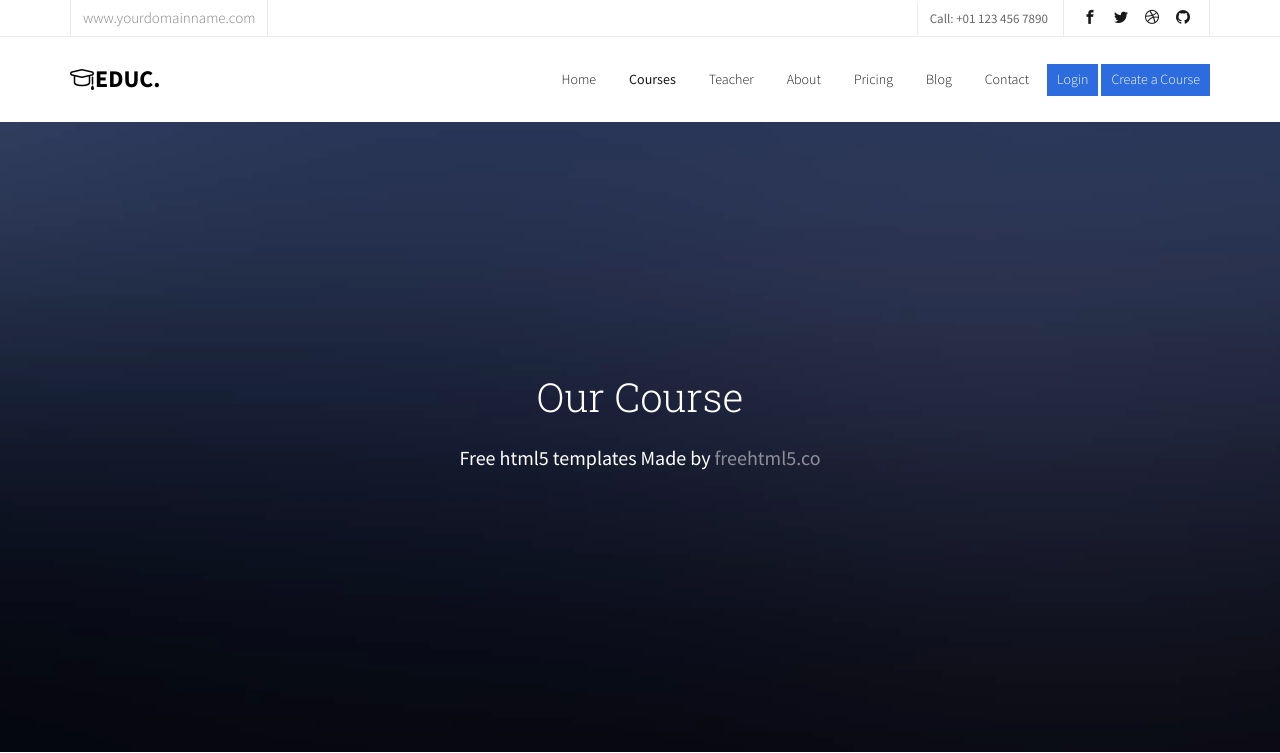
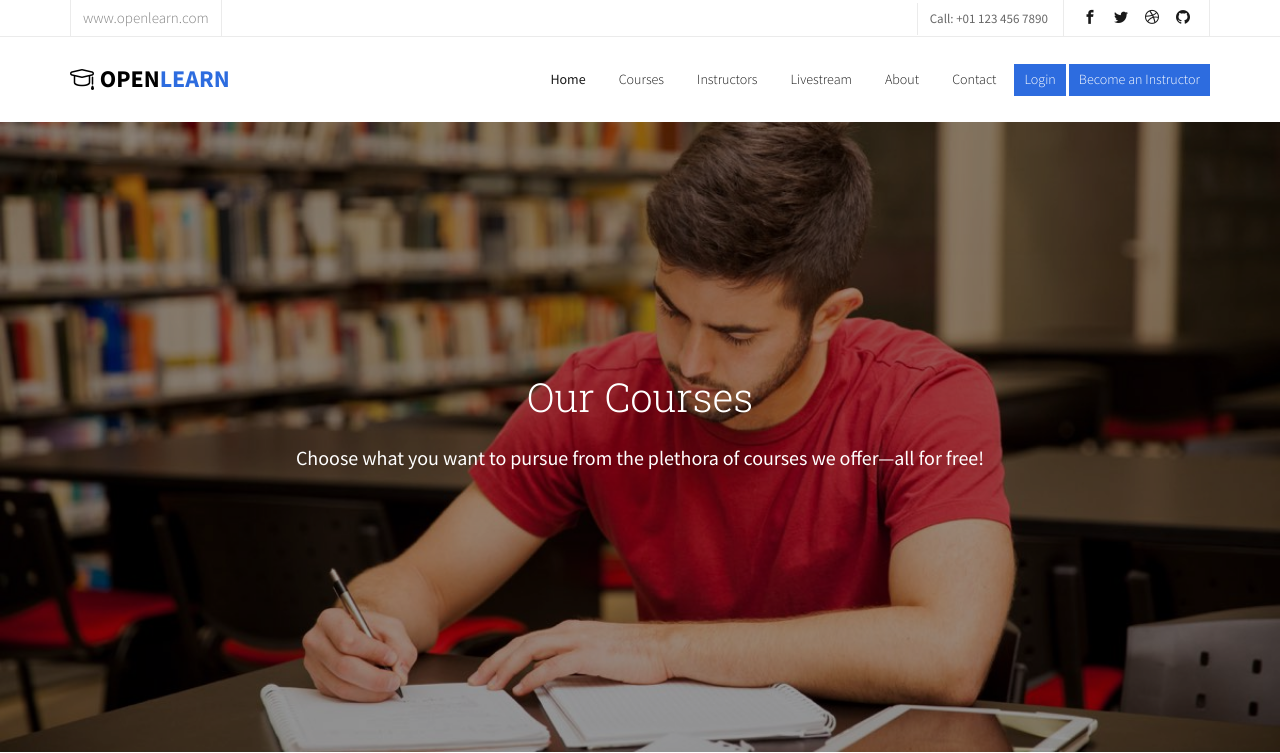
Before and after one commit to vladimirdj/openlearn, a PHP site: page /courses.php in a window 1280 px wide. Shown: the top 753 px of the page. Run offline with PHP 8.4, Linux system fonts and the light colour scheme; some web fonts are replaced.

Commit message:
Bug fixes.

```diff
--- a/courses.php
+++ b/courses.php
@@ -3,25 +3,32 @@
 	<head>
 	<meta charset="utf-8">
 	<meta http-equiv="X-UA-Compatible" content="IE=edge">
-	<title>Education &mdash; Free Website Template, Free HTML5 Template by freehtml5.co</title>
+	<title>Courses &mdash; OpenLearn, Your Open Educaton Platform!</title>
 	<meta name="viewport" content="width=device-width, initial-scale=1">
 	<meta name="description" content="Free HTML5 Website Template by freehtml5.co" />
 	<meta name="keywords" content="free website templates, free html5, free template, free bootstrap, free website template, html5, css3, mobile first, responsive" />
 	<meta name="author" content="freehtml5.co" />
 
-	<!--
-	//////////////////////////////////////////////////////
+	<style>
+		.modal {
+		text-align: center;
+		padding: 0!important;
+		}
 
-	FREE HTML5 TEMPLATE
-	DESIGNED & DEVELOPED by FreeHTML5.co
+		.modal:before {
+		content: '';
+		display: inline-block;
+		height: 100%;
+		vertical-align: middle;
+		margin-right: -4px;
+		}
 
-	Website: 		http://freehtml5.co/
-	Email: 			info@freehtml5.co
-	Twitter: 		http://twitter.com/fh5co
-	Facebook: 		https://www.facebook.com/fh5co
-
-	//////////////////////////////////////////////////////
-	 -->
+		.modal-dialog {
+		display: inline-block;
+		text-align: left;
+		vertical-align: middle;
+		}
+	</style>
 
   	<!-- Facebook and Twitter integration -->
 	<meta property="og:title" content=""/>
@@ -78,7 +85,7 @@
 			<div class="container">
 				<div class="row">
 					<div class="col-xs-12 text-right">
-						<p class="site">www.yourdomainname.com</p>
+						<p class="site">www.openlearn.com</p>
 						<p class="num">Call: +01 123 456 7890</p>
 						<ul class="fh5co-social">
 							<li><a href="#"><i class="icon-facebook2"></i></a></li>
@@ -94,46 +101,103 @@
 			<div class="container">
 				<div class="row">
 					<div class="col-xs-2">
-						<div id="fh5co-logo"><a href="index.html"><i class="icon-study"></i>Educ<span>.</span></a></div>
+						<div id="fh5co-logo"><a href="index.php"><i class="icon-study"></i><span>&nbsp;Open</span><font color="#2D6CDF">Learn</font></a>
+						</div>
 					</div>
 					<div class="col-xs-10 text-right menu-1">
 						<ul>
-							<li><a href="index.html">Home</a></li>
-							<li class="active"><a href="courses.html">Courses</a></li>
-							<li><a href="teacher.html">Teacher</a></li>
-							<li><a href="about.html">About</a></li>
-							<li><a href="pricing.html">Pricing</a></li>
-							<li class="has-dropdown">
-								<a href="blog.html">Blog</a>
-								<ul class="dropdown">
-									<li><a href="#">Web Design</a></li>
-									<li><a href="#">eCommerce</a></li>
-									<li><a href="#">Branding</a></li>
-									<li><a href="#">API</a></li>
-								</ul>
-							</li>
-							<li><a href="contact.html">Contact</a></li>
-							<li class="btn-cta"><a href="#"><span>Login</span></a></li>
-							<li class="btn-cta"><a href="#"><span>Create a Course</span></a></li>
+							<li class="active"><a href="index.php">Home</a></li>
+							<li><a href="courses.php">Courses</a></li>
+							<li><a href="instructors.php">Instructors</a></li>
+							<li><a href="#"  data-toggle="modal" data-target="#livestream">Livestream</a></li>
+							<li><a href="about.php">About</a></li>
+							<li><a href="contact.php">Contact</a></li>
+							<li class="btn-cta" data-toggle="modal" data-target="#myModal"><a href="#"><span>Login</span></a></li>
+							<li class="btn-cta"><a href="signup.php"><span>Become an Instructor</span></a></li>
 						</ul>
 					</div>
+			</div>
+		</div>
+	</div>
+	</nav>
+
+	<!-- Modal - For Login-->
+	<div class="modal fade" id="myModal" tabindex="-1" role="dialog" aria-labelledby="myModalLabel">
+		<div class="modal-dialog" role="document">
+			<div class="modal-content">
+				<div class="modal-header">
+					<button type="button" class="close" data-dismiss="modal" aria-label="Close"><span aria-hidden="true">&times;</span></button>
+					<h4 class="modal-title" id="myModalLabel">Login to OpenLearn&nbsp;(For Instructors Only)</h4>
 				</div>
 
+				<div class="modal-body">
+					<form action="index.php" method="get">
+						<div class="form-group">
+								<label for="InputEmail1">Email address</label>
+								<input type="email" class="form-control" id="exampleInputEmail1" aria-describedby="emailHelp" placeholder="Enter email" required>
+							</div>
+
+							<div class="form-group">
+								<label for="exampleInputPassword1">Password</label>
+								<input type="password" class="form-control is-invalid" id="exampleInputPassword1" placeholder="Password" required>
+							</div>
+
+							<div class="form-check">
+								<label class="form-check-label">
+									<input type="checkbox" class="form-check-input">&nbsp;Remember me
+								</label>
+							</div>
+				</div>
+
+				<div class="modal-footer">
+						<button type="button" class="btn btn-default" data-dismiss="modal">Close</button>
+						<input type="submit" value="Login" class="btn btn-primary">
+				</form>
+				</div>
 			</div>
 		</div>
-	</nav>
+	</div>
+	<!--Modal for login ends-->
+
+
+	<!-- Modal - For Livestream-->
+	<div class="modal fade" id="livestream" tabindex="-1" role="dialog" aria-labelledby="myModalLabel">
+		<div class="modal-dialog" role="document">
+			<div class="modal-content">
+				<div class="modal-header">
+					<button type="button" class="close" data-dismiss="modal" aria-label="Close"><span aria-hidden="true">&times;</span></button>
+					<h4 class="modal-title" id="Livestream_modal">Join Livestream</h4>
+				</div>
+
+				<div class="modal-body">
+					<form action="livestream.php" method="get">
+						<div class="form-group">
+								<label for="Code_Livestream">Enter the invite code of the Livestream you want to join</label>
+								<input type="text" class="form-control" id="livestream_link" aria-describedby="emailHelp" placeholder="Livestream Invite Code" required>
+							</div>
+				</div>
+
+				<div class="modal-footer">
+						<button type="button" class="btn btn-default" data-dismiss="modal">Close</button>
+						<input type="submit" value="Join Livestream" class="btn btn-primary">
+				</form>
+				</div>
+			</div>
+		</div>
+	</div>
+	<!--Modal for livestream ends-->
 
 	<aside id="fh5co-hero">
 		<div class="flexslider">
 			<ul class="slides">
-		   	<li style="background-image: url(images/img_bg_4.jpg);">
+		   	<li style="background-image: url(images/male-student-studying.jpg);">
 		   		<div class="overlay-gradient"></div>
 		   		<div class="container">
 		   			<div class="row">
 			   			<div class="col-md-8 col-md-offset-2 text-center slider-text">
 			   				<div class="slider-text-inner">
-			   					<h1 class="heading-section">Our Course</h1>
-									<h2>Free html5 templates Made by <a href="http://freehtml5.co/" target="_blank">freehtml5.co</a></h2>
+			   					<h1 class="heading-section">Our Courses</h1>
+									<h2>Choose what you want to pursue from the plethora of courses we offer&mdash;all for free!</a></h2>
 			   				</div>
 			   			</div>
 			   		</div>
@@ -209,7 +273,7 @@
 				</div>
 				<div class="col-md-6 animate-box">
 					<div class="course">
-						<a href="#" class="course-img" style="background-image: url(images/project-6.jpg);">
+						<a href="#" class="course-img" style="background-image: url(images/studying.jpg);">
 						</a>
 						<div class="desc">
 							<h3><a href="#">Health &amp; Psychology</a></h3>
@@ -222,7 +286,7 @@
 		</div>
 	</div>
 
-	<div id="fh5co-register" style="background-image: url(images/img_bg_2.jpg);">
+	<div id="fh5co-register" style="background-image: url(images/study-boy.jpg);">
 		<div class="overlay"></div>
 		<div class="row">
 			<div class="col-md-8 col-md-offset-2 animate-box">
@@ -242,8 +306,9 @@
 		<div class="container">
 			<div class="row row-pb-md">
 				<div class="col-md-3 fh5co-widget">
-					<h3>About Education</h3>
-					<p>Facilis ipsum reprehenderit nemo molestias. Aut cum mollitia reprehenderit. Eos cumque dicta adipisci architecto culpa amet.</p>
+					<h3>About OpenLearn</h3>
+					<p>OpenLearn is a global marketplace for learning and teaching online where students are mastering new skills and achieving their goals by learning from an extensive library of over 55,000 courses taught by expert instructors.</p>
+
 				</div>
 				<div class="col-md-2 col-sm-4 col-xs-6 col-md-push-1 fh5co-widget">
 					<h3>Learning</h3>
@@ -292,8 +357,8 @@
 			<div class="row copyright">
 				<div class="col-md-12 text-center">
 					<p>
-						<small class="block">&copy; 2016 Free HTML5. All Rights Reserved.</small>
-						<small class="block">Designed by <a href="http://freehtml5.co/" target="_blank">FreeHTML5.co</a> Demo Images: <a href="http://unsplash.co/" target="_blank">Unsplash</a> &amp; <a href="https://www.pexels.com/" target="_blank">Pexels</a></small>
+						<small class="block">&copy; 2017 OpenLearn, Inc.&nbsp;&nbsp;All Rights Reserved.</small>
+						<small class="block">Designed by <a href="https://www.sddey.com" target="_blank">Subhadeep Dey</a>.</small>
 					</p>
 				</div>
 			</div>
```
Also changed, not shown: images/male-student-studying.jpg (added), images/study-boy.jpg (added).
